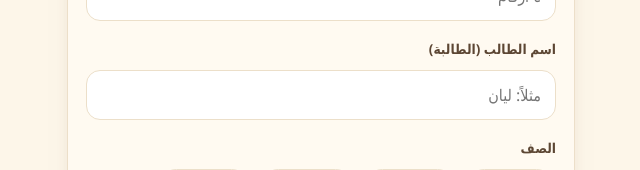
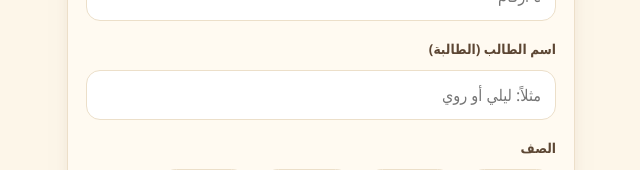
Before and after one commit to tareknahas85-star/mila-studybuddy, a React (Vite) app: page / in a window 1280 px wide. Shown: the part 273-443 px from the top of the page, without its empty margins (319-959 px from the left). Built offline with nearby package versions, Linux system fonts and the light colour scheme.

Commit message:
ميلا: مثال الاسم صار «ليلي أو روي» وإضافة PROMPT.md يوثّق المشروع كامل

```diff
--- a/src/components/Wizard.tsx
+++ b/src/components/Wizard.tsx
@@ -43,7 +43,7 @@ export default function Wizard({ initial, onDone }: { initial: Settings; onDone:
       <label className="label" htmlFor="name">
         اسم الطالب (الطالبة)
       </label>
-      <input id="name" className="input" value={name} onChange={(e) => setName(e.target.value)} maxLength={30} placeholder="مثلاً: ليان" />
+      <input id="name" className="input" value={name} onChange={(e) => setName(e.target.value)} maxLength={30} placeholder="مثلاً: ليلي أو روي" />
 
       <span className="label">الصف</span>
       <div className="chips">
```
Also changed, not shown: 1 other file (tests, documents, lock files or other folders).
